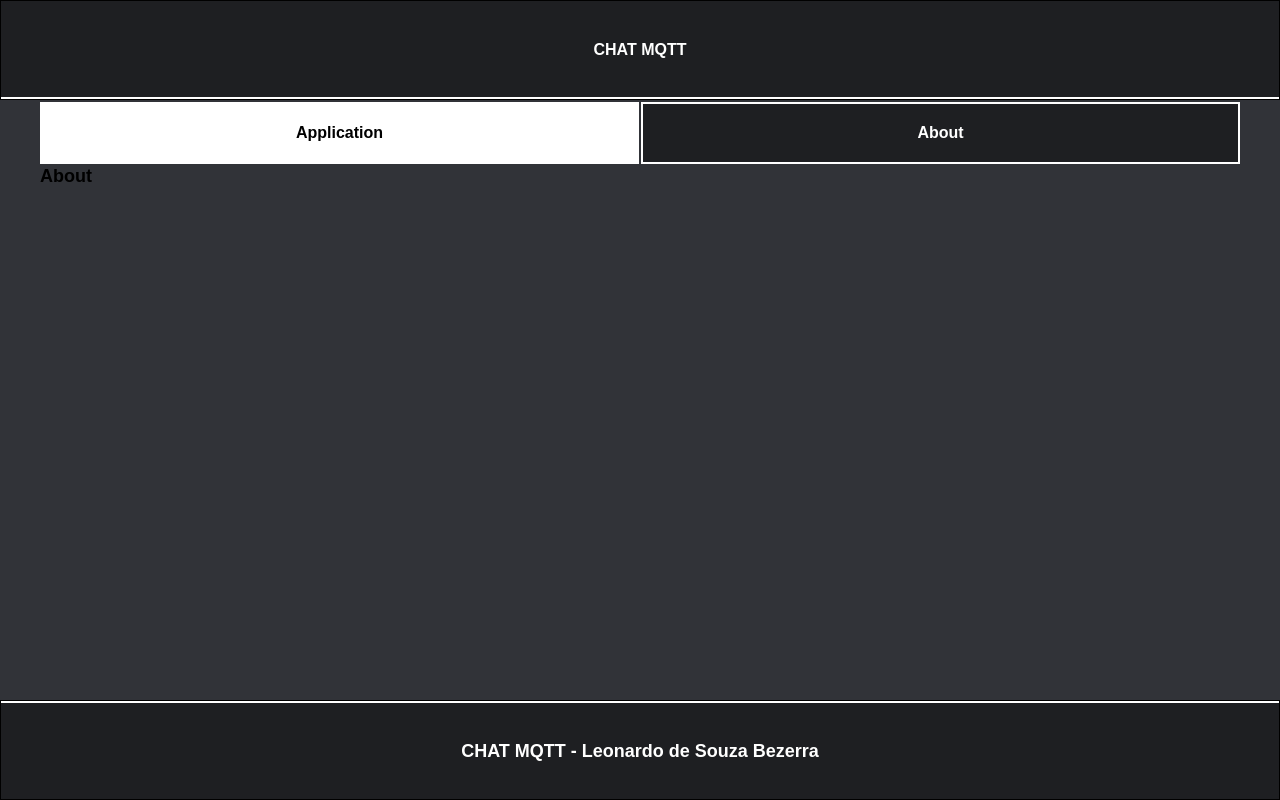
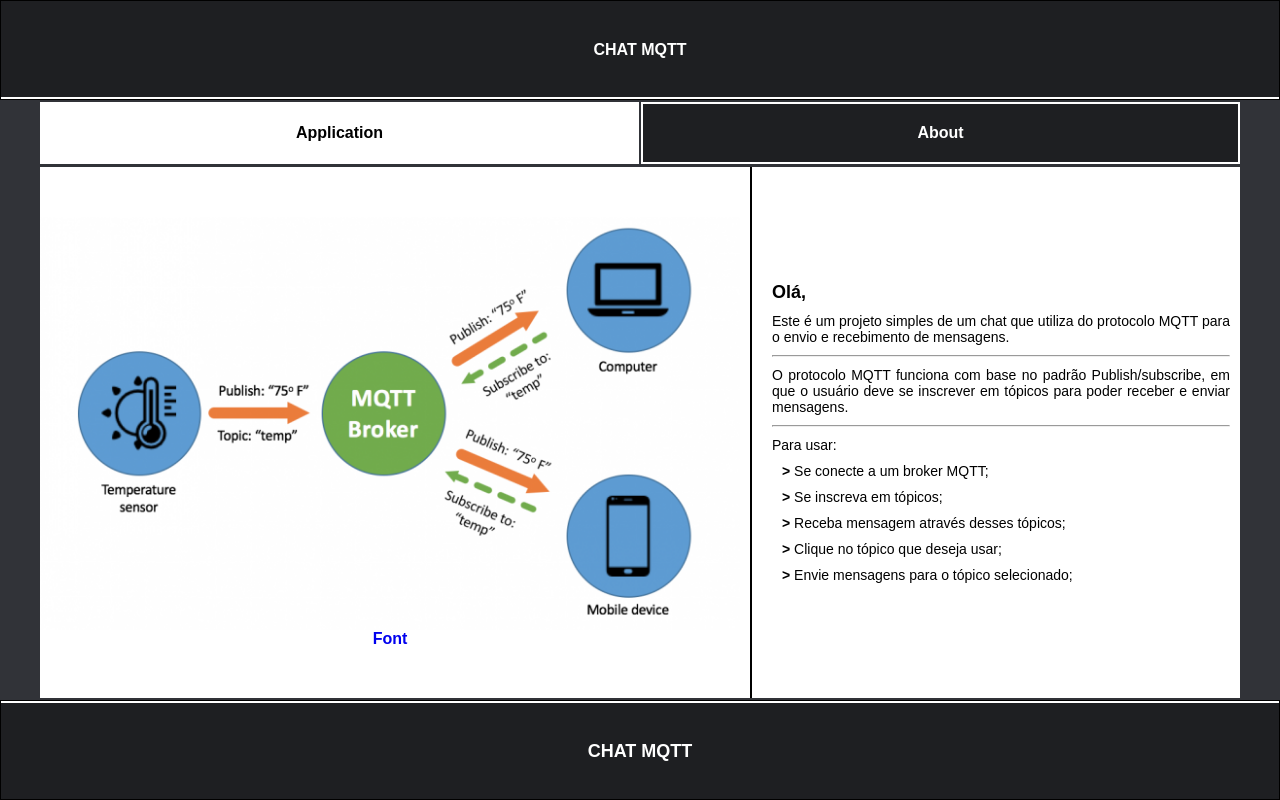
Before and after one commit to leobez/chat-mqtt, a React (Vite) app: page /about in a window 1280 px wide. Built offline with nearby package versions, Linux system fonts and the light colour scheme.

Commit message:
Created about component

```diff
--- a/src/App.css
+++ b/src/App.css
@@ -17,7 +17,7 @@
     display: flex;
     flex-direction: column;
     align-self: center;
-    gap: 2px;
+    gap: 3px;
 }
 .App footer {
     flex: 0 1 100px;
--- a/src/components/About/About.module.css
+++ b/src/components/About/About.module.css
@@ -1,3 +1,49 @@
 .about {
+    display: flex;
+    gap: 10px;
+    height: 100%;
+    background-color: white;
+}
 
+.separator {
+    border: 1px solid black;
 }
+
+/* IMAGECONTAINER */
+.imagecontainer {
+    display: flex;
+    flex-direction: column;
+    align-items: center;
+    justify-content: center;
+}
+.imagecontainer > img {
+    max-width: 700px;
+}
+
+/* TEXTCONTAINER */
+.textcontainer {
+    padding: 10px;
+    display: flex;
+    flex-direction: column;
+    justify-content: center;
+    gap: 10px;
+    text-align: justify;
+}
+.textcontainer p {
+    display: flex;
+    flex-direction: column;
+    gap: 10px;
+}
+.textcontainer ul {
+    display: flex;
+    flex-direction: column;
+    gap: 10px;
+}
+.textcontainer li {
+    display: inline;
+    text-indent: 10px;
+}
+.textcontainer li::before {
+    font-weight: bold;
+    content: '> ';
+}
--- a/src/components/About/About.tsx
+++ b/src/components/About/About.tsx
@@ -1,11 +1,48 @@
 import styles from './About.module.css'
+import img from '../../assets/mqtt-example.png'
 
 const About = () => {
     return (
         <div className={styles.about}>
-            <h1>
-                About
-            </h1>
+
+            <div className={styles.imagecontainer}>
+                <img src={img} alt="mqtt-example" />
+                <h2>
+                    <a href="https://nitin-sharma.medium.com/getting-started-with-mqtt-part-1-a3c365e3a488" target='_blank'>Font</a>
+                </h2>
+            </div>
+
+            <div className={styles.separator}></div>
+
+            <div className={styles.textcontainer}>
+
+                <h1>Olá,</h1>
+
+                <p>
+                    Este é um projeto simples de um chat que utiliza do protocolo MQTT para o envio e recebimento de mensagens.
+                </p>
+
+                <hr />
+
+                <p>
+                    O protocolo MQTT funciona com base no padrão Publish/subscribe, em que o usuário deve se inscrever em tópicos para poder receber e enviar mensagens.
+                </p>
+
+                <hr />
+
+                <p>
+                    Para usar:
+                    <ul>
+                        <li>Se conecte a um broker MQTT;</li>
+                        <li>Se inscreva em tópicos;</li>
+                        <li>Receba mensagem através desses tópicos;</li>
+                        <li>Clique no tópico que deseja usar;</li>
+                        <li>Envie mensagens para o tópico selecionado;</li>
+                    </ul>
+                </p>
+
+            </div>
+
         </div>
     )
 }
--- a/src/components/Chat/Chat.module.css
+++ b/src/components/Chat/Chat.module.css
@@ -6,7 +6,7 @@
 
 /* MESSAGES */
 .messages {
-    flex-basis: 90%;
+    flex-basis: 85%;
     max-height: 400px;
     background-color: white;
     overflow-y: scroll;
@@ -20,6 +20,9 @@
 .messages span{
     font-weight: bold;
 }
+.messages span.system{
+  color: blue;
+}
 .messages > p {
     max-width: 800px;
 }
@@ -30,7 +33,7 @@
     display: flex;
     flex-direction: column;
     gap: 2px;
-    flex-basis: 10%;
+    flex-basis: 15%;
     background-color: white;
     color: black;
     padding: 5px;
--- a/src/components/Chat/Chat.tsx
+++ b/src/components/Chat/Chat.tsx
@@ -42,7 +42,7 @@ const Chat = ({chosenTopic}: Props) => {
                     <p key={index}>
                         {msg.topic === '<system>' ? (
                             <>
-                                <span> {msg.message} </span>
+                                <span className={styles.system}> {msg.message} </span>
                             </>
                         ) : (
                             <>
--- a/src/components/Connection/Connection.tsx
+++ b/src/components/Connection/Connection.tsx
@@ -25,9 +25,9 @@ const Connection = () => {
 
     const handleConnect = (e:FormEvent<HTMLFormElement>):void => {
         e.preventDefault()
-        const tempConectionStringForTesting = 'ws://broker.hivemq.com:8000/mqtt'
-        //connect(connectionString)
-        connect(tempConectionStringForTesting)
+        //const tempConectionStringForTesting = 'ws://broker.hivemq.com:8000/mqtt'
+        connect(connectionString)
+        //connect(tempConectionStringForTesting)
     }
 
     const handleDisconnect = async(e:FormEvent<HTMLFormElement>):Promise<void> => {
--- a/src/components/Footer/Footer.tsx
+++ b/src/components/Footer/Footer.tsx
@@ -4,7 +4,7 @@ const Footer = () => {
     return (
         <div className={styles.footer}>
             <h1>
-                CHAT MQTT - Leonardo de Souza Bezerra
+                CHAT MQTT
             </h1>
         </div>
     )
```
Also changed, not shown: src/assets/mqtt-example.png (added).
